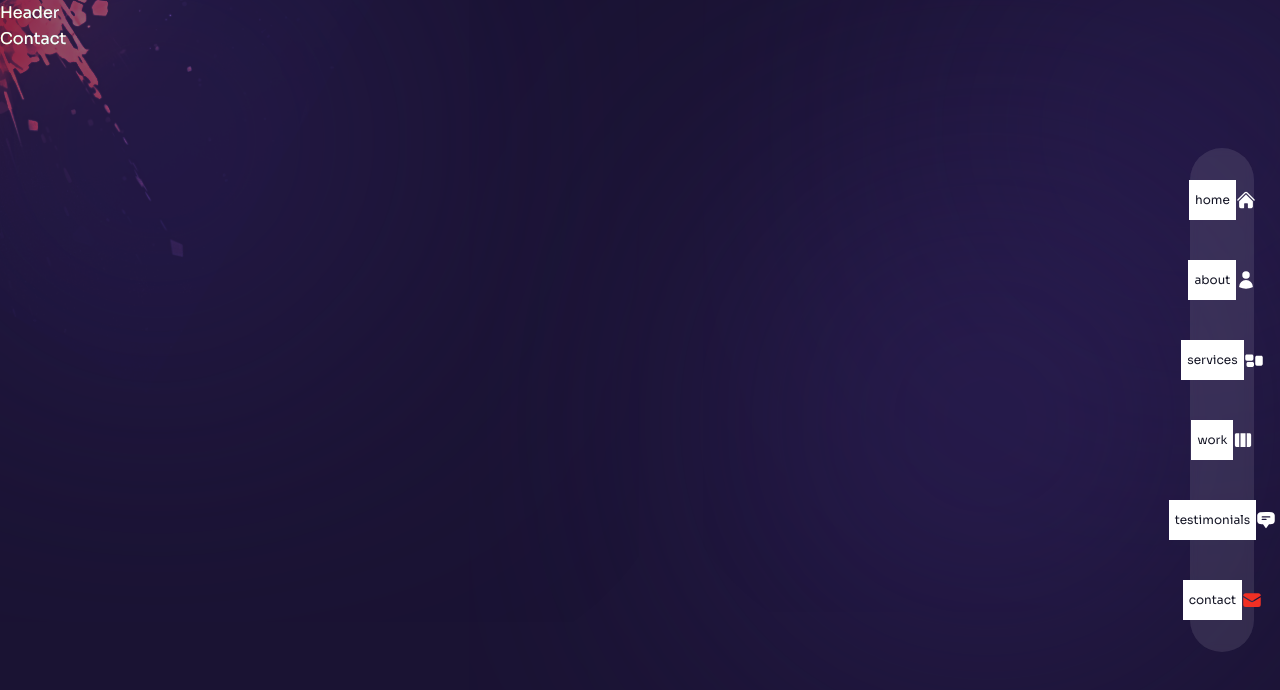
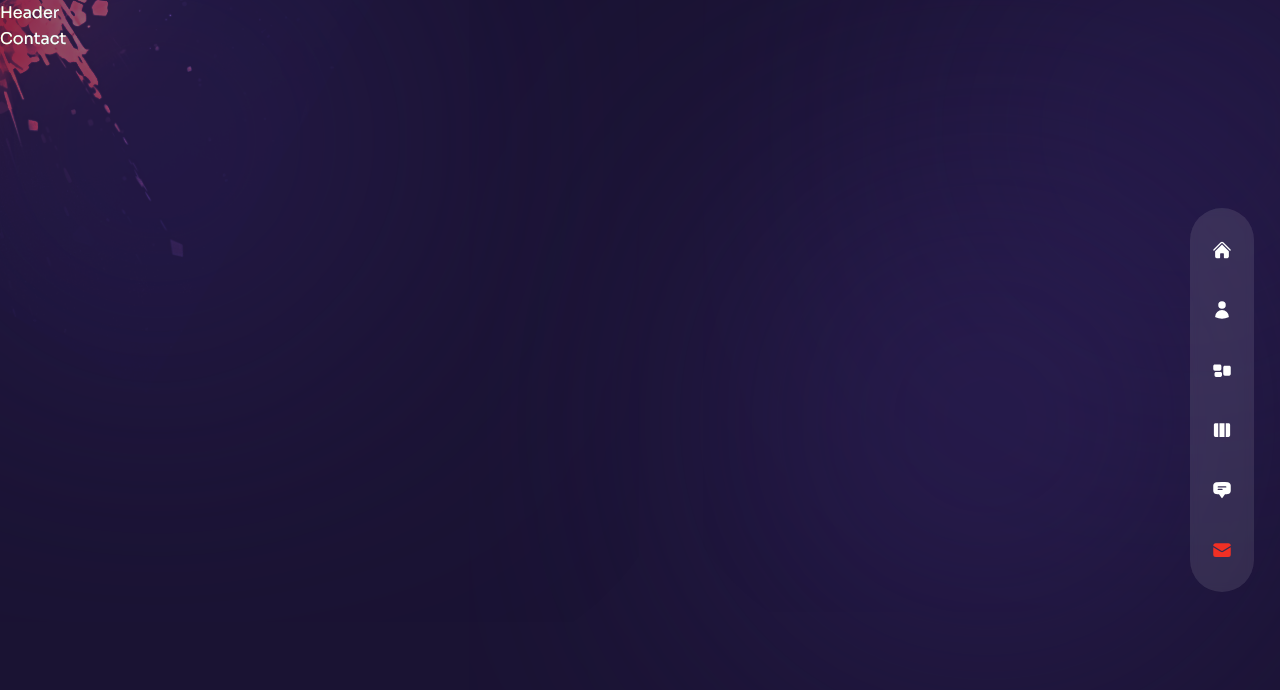
Before and after one commit to erickdc7/react-portfolio-2, a Next.js app: page /contact in a window 1280 px wide. Shown: the top 690 px of the page. Built offline with nearby package versions, Linux system fonts and the light colour scheme.

Commit message:
update container styles

```diff
--- a/components/Nav.js
+++ b/components/Nav.js
@@ -49,8 +49,8 @@ const Nav = () => {
                 key={index}
               >
                 {/* Tooltip */}
-                <div>
-                  <div className='bg-white relative flex text-primary items-center p-[6px]'>
+                <div className='absolute pr-14 right-0 hidden xl:group-hover:flex'>
+                  <div className='bg-white relative flex text-primary items-center p-[6px] rounded-[3px]'>
                     <div className='text-[12px]'>{link.name}</div>
                   </div>
                 </div>
```
